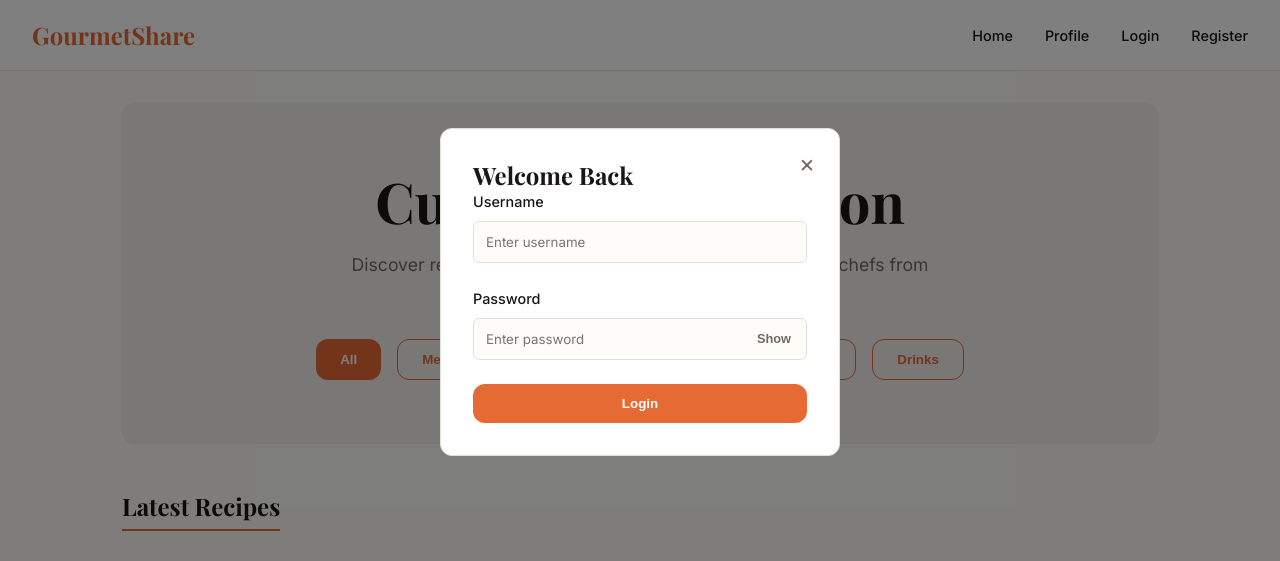
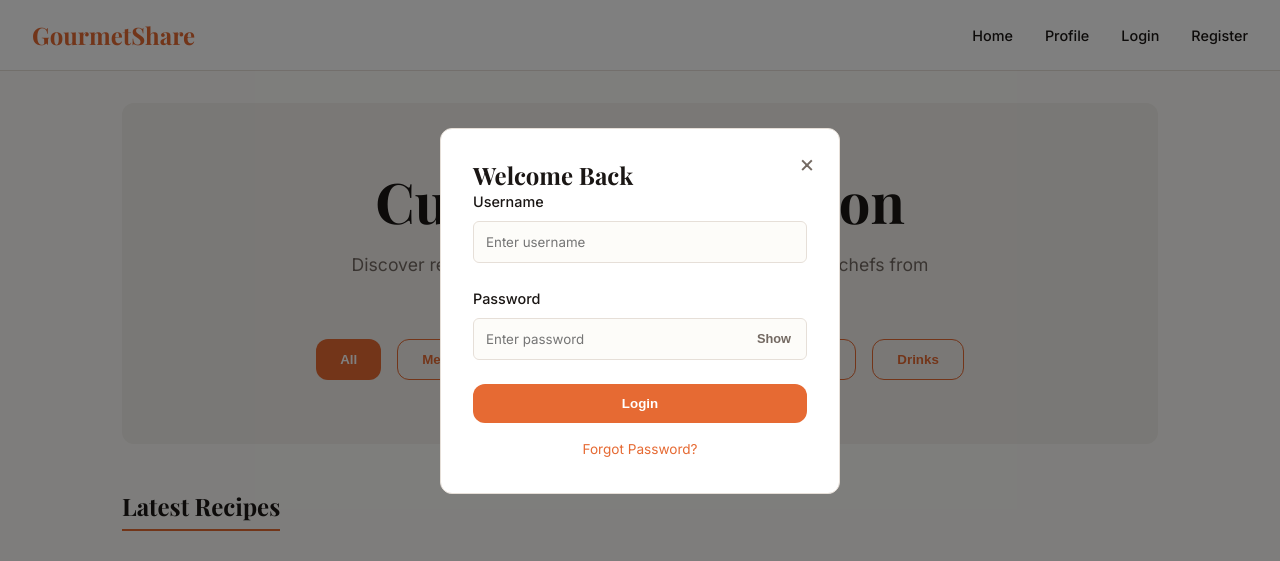
Before and after one commit to rpankivroma/PythonPractice, a Flask app: page / in a window 1280 px wide, after a click on "Login". Shown: the top 561 px of the page. Run offline with Flask 3, Linux system fonts and the light colour scheme; some web fonts are replaced.

Commit message:
Update index.html

```diff
--- a/cooking_blog/templates/index.html
+++ b/cooking_blog/templates/index.html
@@ -58,6 +58,32 @@
                 </div>
             </div>
             <button type="submit" class="btn" style="width: 100%;">Login</button>
+            <p style="text-align: center; margin-top: 1rem; font-size: 0.85rem;">
+                <a href="#" onclick="closeModal('loginModal'); openModal('forgotPasswordModal')" style="color: var(--primary); text-decoration: none;">Forgot Password?</a>
+            </p>
+        </form>
+    </div>
+</div>
+
+<!-- Forgot Password Modal -->
+<div id="forgotPasswordModal" class="modal">
+    <div class="modal-content small">
+        <span class="close" onclick="closeModal('forgotPasswordModal')">&times;</span>
+        <h2>Reset Password</h2>
+        <p style="color: var(--muted-foreground); margin-bottom: 1.5rem; font-size: 0.9rem;">Enter your email and new password to reset.</p>
+        <form id="forgot-password-form">
+            <div class="form-group">
+                <label>Email Address</label>
+                <input type="email" id="forgot-email" placeholder="Enter your email" required>
+            </div>
+            <div class="form-group">
+                <label>New Password</label>
+                <div class="password-wrapper">
+                    <input type="password" id="forgot-password" placeholder="Create a new password" required>
+                    <button type="button" class="show-password-btn" onclick="togglePassword('forgot-password')">Show</button>
+                </div>
+            </div>
+            <button type="submit" class="btn" style="width: 100%;">Reset Password</button>
         </form>
     </div>
 </div>
@@ -173,6 +199,26 @@
     document.addEventListener('DOMContentLoaded', () => {
         checkAuth();
         filterRecipes(''); // Load all recipes initially and set "All" as active
+
+        // Setup forgot password form
+        const forgotForm = document.getElementById('forgot-password-form');
+        if (forgotForm) {
+            forgotForm.onsubmit = async (e) => {
+                e.preventDefault();
+                const res = await apiRequest('/reset-password', 'POST', {
+                    email: document.getElementById('forgot-email').value,
+                    password: document.getElementById('forgot-password').value
+                });
+
+                if (res && !res.error) {
+                    alert('Password reset successful! Please login with your new password.');
+                    closeModal('forgotPasswordModal');
+                    openModal('loginModal');
+                } else if (res && res.error) {
+                    alert(res.error);
+                }
+            };
+        }
     });
 </script>
 
```
